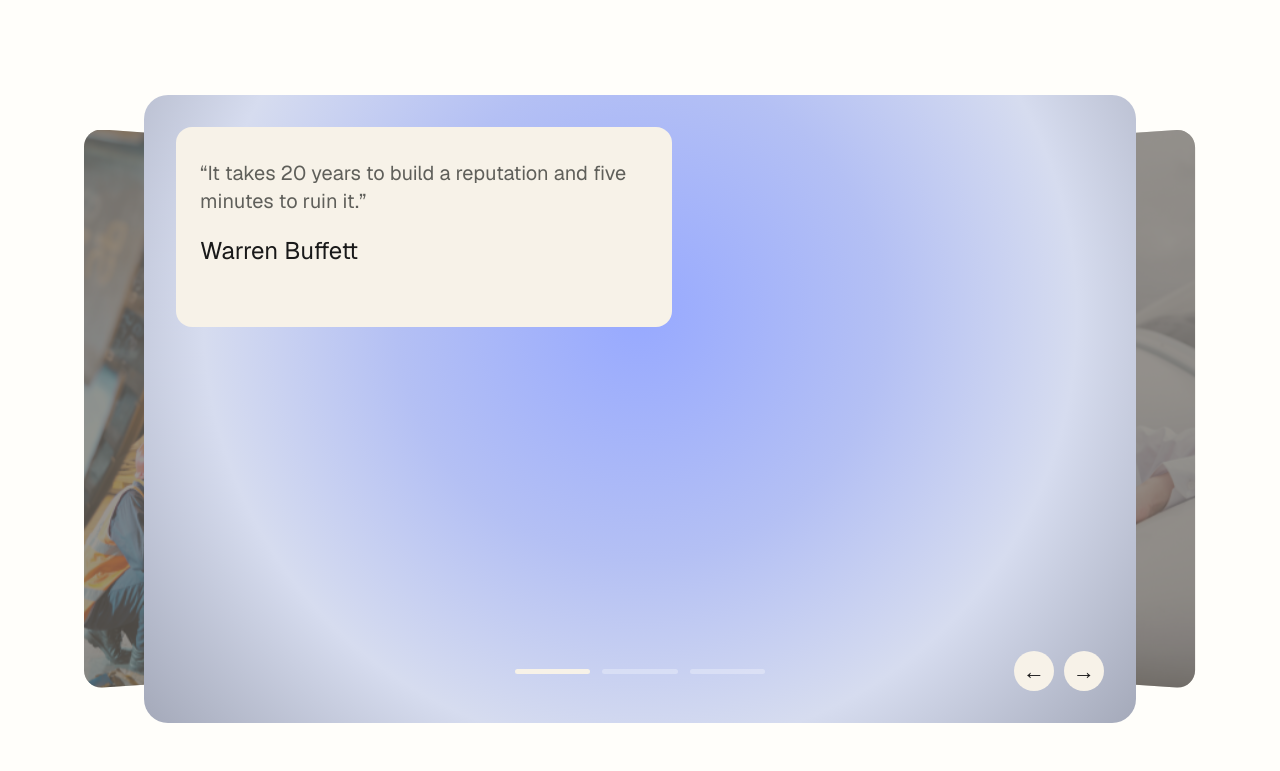
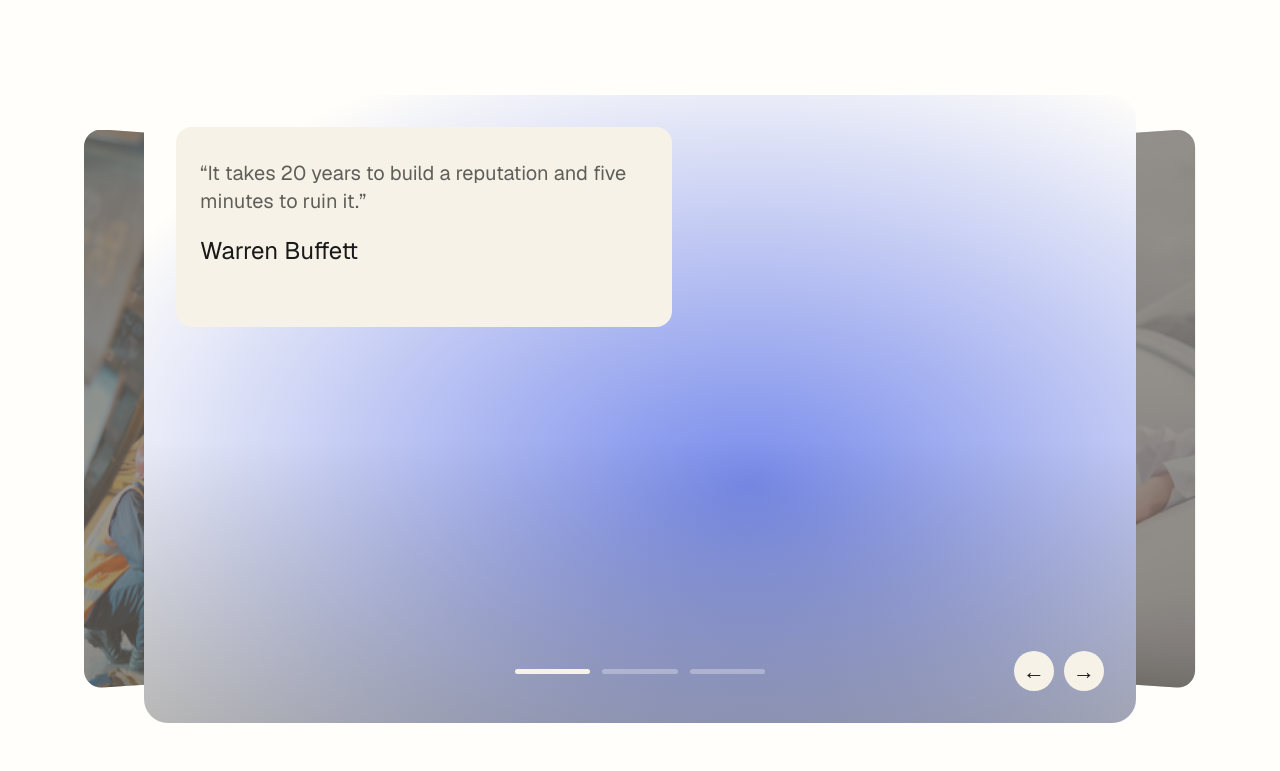
Before and after one commit to SpideyP00L/okta-assignment, a Next.js app: page / in a window 1280 px wide. Shown: the part 629-1400 px from the top of the page. Built offline with nearby package versions, Linux system fonts and the light colour scheme.

Commit message:
refactor: clean up carousel implementation

```diff
--- a/src/components/Quotes/CarouselNavigation.tsx
+++ b/src/components/Quotes/CarouselNavigation.tsx
@@ -16,12 +16,6 @@
   onNext: () => void;
 }
 
-/*
- * CarouselNavigation presents the carousel controls
- * and reflects the active quote in the progress indicator.
- *
- * Quote state remains owned by QuotesSection.
- */
 export function CarouselNavigation({
   activeIndex,
   quoteCount,
@@ -32,7 +26,8 @@
     <BottomNav>
       <WayfindingWrapper>
         <Progress aria-hidden="true">
-          {Array.from({ length: quoteCount }).map(
+          {Array.from(
+            { length: quoteCount },
             (_, index) => (
               <ProgressBar
                 key={index}
--- a/src/components/Quotes/carousel.styles.ts
+++ b/src/components/Quotes/carousel.styles.ts
@@ -1,7 +1,7 @@
 import styled from "styled-components";
 
-import { colors } from "@/styles/tokens";
 import { breakpoints } from "@/styles/breakpoints";
+import { colors, radius, spacing } from "@/styles/tokens";
 
 export const Section = styled.section`
   width: 100%;
@@ -13,11 +13,11 @@
   padding: 96px 32px 0;
 
   @media (max-width: ${breakpoints.tablet}) {
-    padding: 64px 24px 0;
+    padding: ${spacing.xl} ${spacing.md} 0;
   }
 
   @media (max-width: ${breakpoints.mobile}) {
-    padding: 64px 0 0;
+    padding: ${spacing.xl} 0 0;
 
     overflow: hidden;
   }
@@ -39,15 +39,12 @@
 
   @media (max-width: ${breakpoints.tablet}) {
     width: min(100%, 834px);
-    height: 628px;
-
-    overflow: visible;
   }
 
   /*
- * Mobile previews are intentionally clipped
- * to the carousel viewport.
- */
+   * Mobile previews are intentionally clipped
+   * to the carousel viewport.
+   */
   @media (max-width: ${breakpoints.mobile}) {
     width: 100%;
     height: 626px;
@@ -60,7 +57,6 @@
   position: absolute;
 
   top: 50%;
-  transform: translateY(-50%);
 
   width: 298px;
   height: 560px;
@@ -69,9 +65,10 @@
 
   z-index: 1;
 
+  transform: translateY(-50%);
+
   @media (max-width: ${breakpoints.tablet}) {
     width: 250px;
-    height: 560px;
   }
 `;
 
@@ -93,21 +90,68 @@
 
   overflow: hidden;
 
-  border-radius: 24px;
+  border-radius: ${radius.large};
 
-  background:
-    radial-gradient(
-      circle at 50% 35%,
-      rgb(151, 169, 255) 0%,
-      rgb(180, 192, 244) 38%,
-      rgb(214, 220, 239) 68%,
-      rgb(164, 169, 185) 100%
+  /*
+   * Radial fill applied directly to Slide Contents.
+   *
+   * Figma desktop colors:
+   * #788BEB → #FFFEFA
+   */
+  background: radial-gradient(
+    ellipse at 61% 62%,
+    #788beb 0%,
+    #fffefa 84%
+  );
+
+  /*
+   * Accessibility Gradient is a separate decorative
+   * layer inside Slide Contents in Figma.
+   */
+  &::after {
+    content: "";
+
+    position: absolute;
+    inset: 0;
+
+    z-index: 0;
+
+    pointer-events: none;
+
+    background: linear-gradient(
+      to bottom,
+      rgba(25, 25, 25, 0) 0%,
+      rgba(25, 25, 25, 0) 55%,
+      rgba(25, 25, 25, 0.5) 100%
     );
+
+    opacity: 0.6;
+  }
+
+  > * {
+    position: relative;
+    z-index: 1;
+  }
 
   @media (max-width: ${breakpoints.tablet}) {
     width: calc(100% - 128px);
 
-    padding: 32px;
+    background: radial-gradient(
+      ellipse at 57% 60%,
+      #788beb 0%,
+      #fffefa 92%
+    );
+
+    &::after {
+      background: linear-gradient(
+        to bottom,
+        rgba(25, 25, 25, 0) 0%,
+        rgba(25, 25, 25, 0) 58%,
+        rgba(25, 25, 25, 0.5) 100%
+      );
+
+      opacity: 1;
+    }
   }
 
   @media (max-width: ${breakpoints.mobile}) {
@@ -116,9 +160,26 @@
 
     margin: 30px auto;
 
-    padding: 16px;
+    padding: ${spacing.sm};
 
     border-radius: 16px;
+
+    background: radial-gradient(
+      ellipse at 55% 56%,
+      #788beb 0%,
+      #fffefa 92%
+    );
+
+    &::after {
+      background: linear-gradient(
+        to bottom,
+        rgba(25, 25, 25, 0) 0%,
+        rgba(25, 25, 25, 0) 60%,
+        rgba(25, 25, 25, 0.5) 100%
+      );
+
+      opacity: 0.8;
+    }
   }
 `;
 
@@ -127,7 +188,7 @@
 
   min-height: 200px;
 
-  padding: 32px 24px;
+  padding: 32px ${spacing.md};
 
   box-sizing: border-box;
 
@@ -149,9 +210,9 @@
     width: 100%;
     min-height: 0;
 
-    padding: 24px 16px;
+    padding: ${spacing.md} ${spacing.sm};
 
-    gap: 16px;
+    gap: ${spacing.sm};
   }
 `;
 
@@ -267,9 +328,9 @@
 
   height: 5px;
 
-  border-radius: 24px;
+  border-radius: ${radius.large};
 
-  background: ${({ $active }) =>
+  background-color: ${({ $active }) =>
     $active
       ? colors.surfaceSecondary
       : "rgba(255, 255, 255, 0.45)"};
@@ -287,7 +348,7 @@
 
   @media (max-width: ${breakpoints.mobile}) {
     &:not(:last-child) {
-      margin-right: 16px;
+      margin-right: ${spacing.sm};
     }
   }
 `;
@@ -305,8 +366,6 @@
     height: 90px;
 
     flex-direction: column;
-
-    gap: 10px;
   }
 `;
 
```
Also changed, not shown: src/components/Quotes/QuoteCard.tsx (+0 -8 lines), src/components/Quotes/QuotesSection.tsx (+6 -15 lines).
